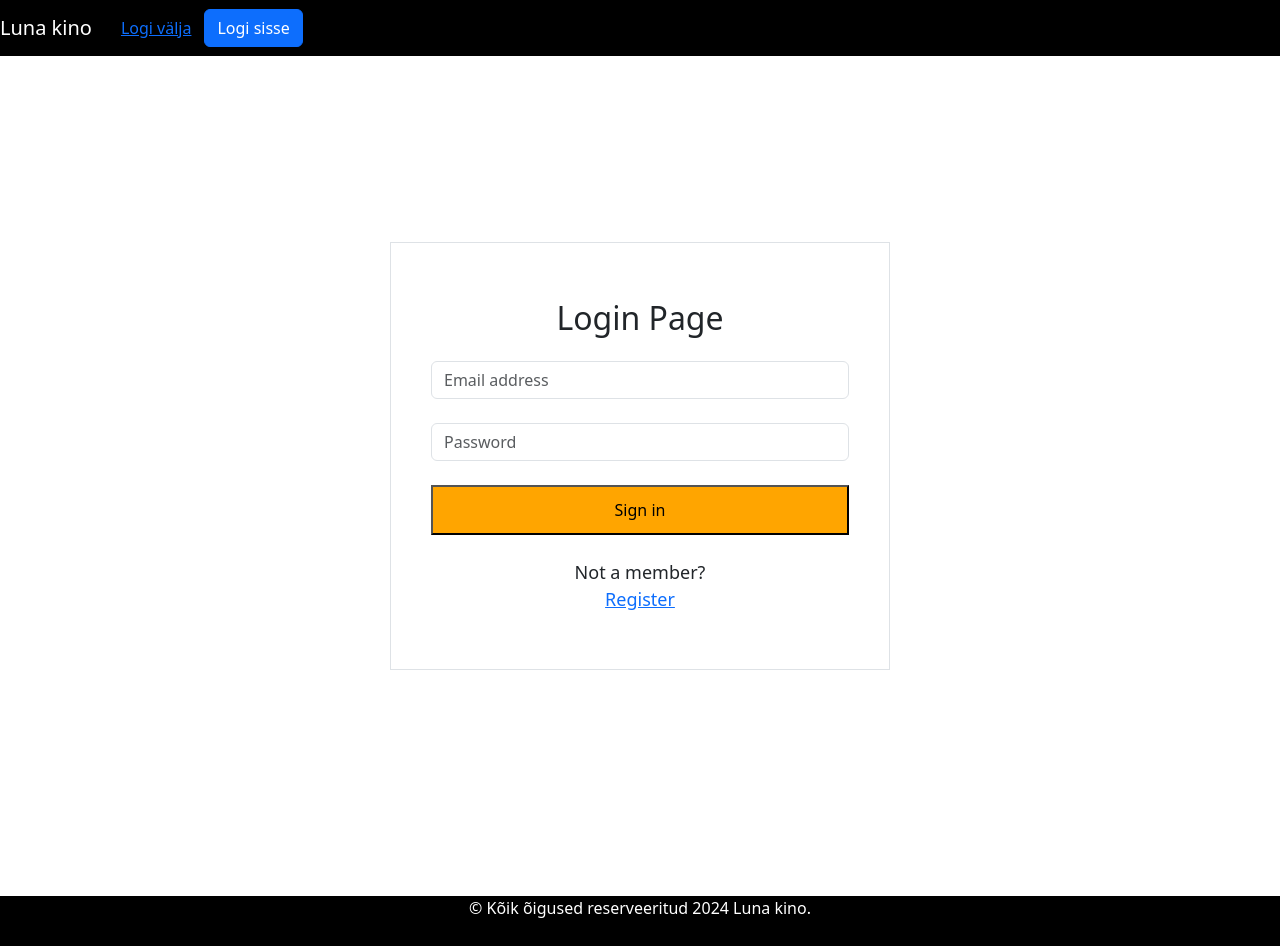
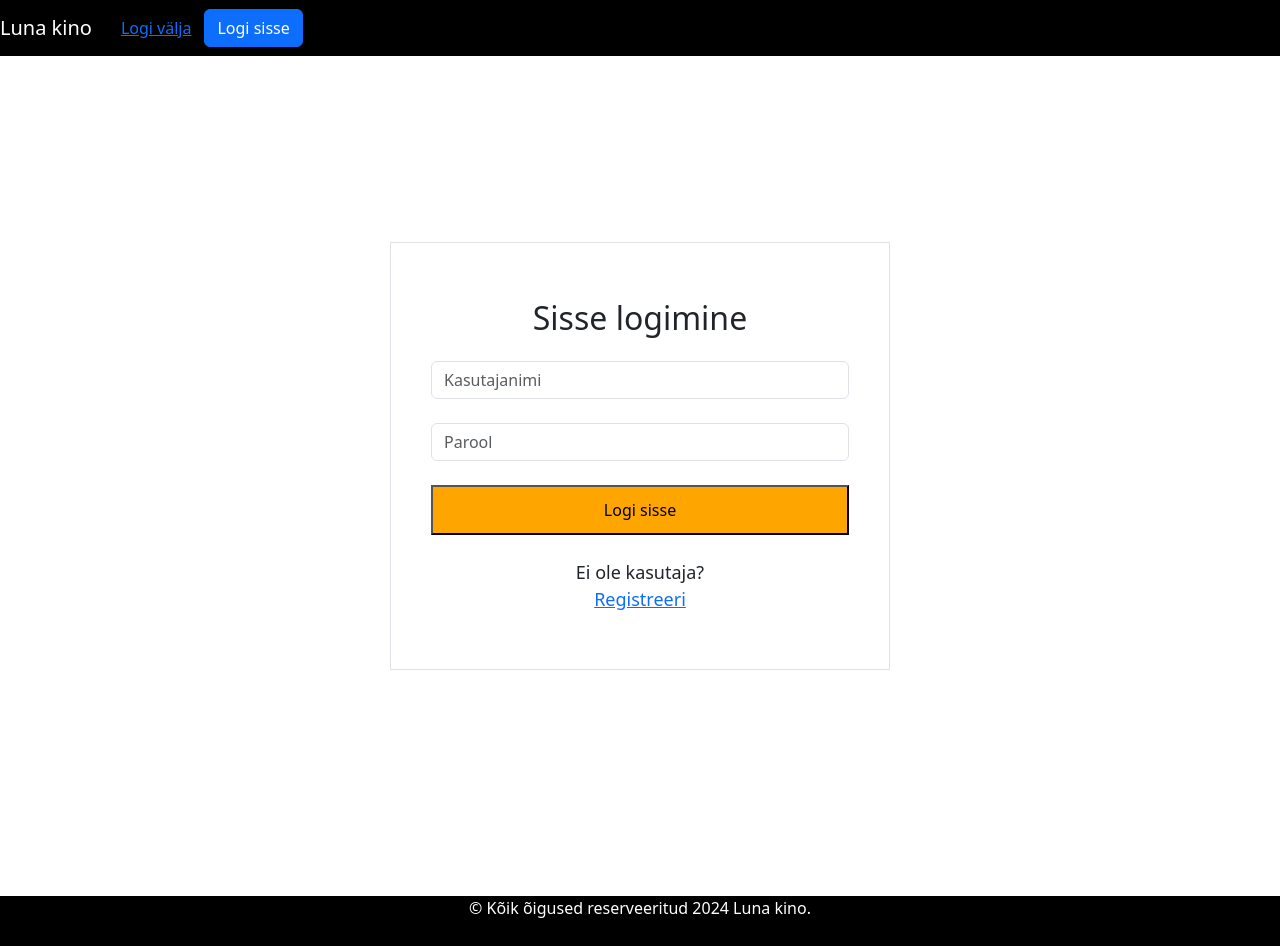
Before and after one commit to laurileppik/MovieRecommender, a React (Vite) app in the folder mrs-frontend/: page /login in a window 1280 px wide. Built offline with nearby package versions, Linux system fonts and the light colour scheme; no server answers.

Commit message:
refactoring

```diff
--- a/mrs-frontend/src/components/admin/AddMovieComponent.jsx
+++ b/mrs-frontend/src/components/admin/AddMovieComponent.jsx
@@ -63,10 +63,10 @@ const AddMovieComponent = () => {
 
     return (
         <div>
-            <h2>Add Movie</h2>
+            <h2>Lisa film</h2>
             <form onSubmit={handleSubmit}>
                 <div>
-                    <label>Name:</label>
+                    <label>Nimi:</label>
                     <input
                         type="text"
                         name="name"
@@ -86,7 +86,7 @@ const AddMovieComponent = () => {
                     )}
                 </div>
                 <div>
-                    <label>Minimum Age:</label>
+                    <label>Minimaalne vanus:</label>
                     <input
                         type="number"
                         name="minimumAge"
@@ -95,7 +95,7 @@ const AddMovieComponent = () => {
                         required
                     />
                 </div>
-                <button type="submit">Add Movie</button>
+                <button type="submit">Lisa film</button>
             </form>
         </div>
     );
--- a/mrs-frontend/src/components/admin/AddShowTimesComponent.jsx
+++ b/mrs-frontend/src/components/admin/AddShowTimesComponent.jsx
@@ -35,10 +35,10 @@ const AddShowTimesComponent = () => {
 
     return (
         <div>
-            <h2>Add Movie</h2>
+            <h2>Lisa seanss</h2>
             <form onSubmit={handleSubmit}>
                 <div>
-                    <label>Name:</label>
+                    <label>Nimi:</label>
                     <input
                         type="text"
                         name="name"
@@ -48,7 +48,7 @@ const AddShowTimesComponent = () => {
                     />
                 </div>
                 <div>
-                    <label>Start Time:</label>
+                    <label>Algusaeg:</label>
                     <input
                         type="datetime-local"
                         name="startTime"
@@ -58,7 +58,7 @@ const AddShowTimesComponent = () => {
                     />
                 </div>
                 <div>
-                    <label>Screen:</label>
+                    <label>Saal:</label>
                     <input
                         type="number"
                         name="screenId"
@@ -67,7 +67,7 @@ const AddShowTimesComponent = () => {
                         required
                     />
                 </div>
-                <button type="submit">Add Showtime</button>
+                <button type="submit">Lisa seanss</button>
             </form>
         </div>
     );
--- a/mrs-frontend/src/components/auth/LoginComponent.jsx
+++ b/mrs-frontend/src/components/auth/LoginComponent.jsx
@@ -16,7 +16,7 @@ function LoginPage() {
     const handleLogin = async () => {
         try {
             if (!userName || !password) {
-                setError('Please enter both username and password.');
+                setError('Palun sisesta nii kasutajanimi kui ka parool.');
                 return;
             }
 
@@ -28,8 +28,8 @@ function LoginPage() {
             localStorage.setItem('customerId', userId);
             history('/');
         } catch (error) {
-            console.error('Login failed:', error.response ? error.response.data : error.message);
-            setError('Invalid username or password.');
+            console.error('Sisselogimine ebaõnnestus: ', error.response ? error.response.data : error.message);
+            setError('Vale kasutajanimi või parool.');
         }
     };
 
@@ -37,13 +37,13 @@ function LoginPage() {
         <div className="d-flex justify-content-center align-items-center vh-100">
             <div className="border rounded-lg p-4" style={{ width: '500px', height: 'auto' }}>
                 <MDBContainer className="p-3">
-                    <h2 className="mb-4 text-center">Login Page</h2>
-                    <MDBInput wrapperClass='mb-4' placeholder='Email address' id='email' value={userName} type='email' onChange={(e) => setUsername(e.target.value)} />
-                    <MDBInput wrapperClass='mb-4' placeholder='Password' id='password' type='password' value={password} onChange={(e) => setPassword(e.target.value)} />
+                    <h2 className="mb-4 text-center">Sisse logimine</h2>
+                    <MDBInput wrapperClass='mb-4' placeholder='Kasutajanimi' id='email' value={userName} type='email' onChange={(e) => setUsername(e.target.value)} />
+                    <MDBInput wrapperClass='mb-4' placeholder='Parool' id='password' type='password' value={password} onChange={(e) => setPassword(e.target.value)} />
                     {error && <p className="text-danger">{error}</p>} {}
-                    <button className="mb-4 d-block btn-primary" style={{ height:'50px',width: '100%' }} onClick={handleLogin}>Sign in</button>
+                    <button className="mb-4 d-block btn-primary" style={{ height:'50px',width: '100%' }} onClick={handleLogin}>Logi sisse</button>
                     <div className="text-center">
-                        <p>Not a member? <a href="/signup" >Register</a></p>
+                        <p>Ei ole kasutaja? <a href="/signup" >Registreeri</a></p>
                     </div>
                 </MDBContainer>
             </div>
--- a/mrs-frontend/src/components/auth/SignUpComponent.jsx
+++ b/mrs-frontend/src/components/auth/SignUpComponent.jsx
@@ -20,12 +20,12 @@ function SignupComponent() {
     const handleSignup = async () => {
         try {
             if (!firstName || !lastName ||!username || !password || !confirmPassword || !birthDate) {
-                setError('Please fill in all fields.');
+                setError('Palun täida kõik väljad.');
                 return;
             }
 
             if (password !== confirmPassword) {
-                throw new Error("Passwords do not match");
+                throw new Error("Paroolid ei ole samad");
             }
 
             const response = await axios.post('http://localhost:8080/auth/signup', {
@@ -38,7 +38,7 @@ function SignupComponent() {
             });
             history('/login');
         } catch (error) {
-            console.error('Signup failed:', error.response ? error.response.data : error.message);
+            console.error('Registreerimine ebaõnnestus: ', error.response ? error.response.data : error.message);
             setError(error.response ? error.response.data : error.message);
         }
     };
@@ -47,17 +47,17 @@ function SignupComponent() {
         <div className="d-flex justify-content-center align-items-center vh-100">
             <div className="border rounded-lg p-4" style={{width: '600px', height: 'auto'}}>
                 <MDBContainer className="p-3">
-                    <h2 className="mb-4 text-center">Sign Up Page</h2>
+                    <h2 className="mb-4 text-center">Registeerimine</h2>
                     {error && <p className="text-danger">{error}</p>}
-                    <MDBInput wrapperClass='mb-3' id='firstName' placeholder={"First Name"} value={firstName} type='text'
+                    <MDBInput wrapperClass='mb-3' id='firstName' placeholder={"Eesnimi"} value={firstName} type='text'
                                 onChange={(e) => setFirstName(e.target.value)}/>
-                    <MDBInput wrapperClass='mb-3' id='lastName' placeholder={"Last Name"} value={lastName} type='text'
+                    <MDBInput wrapperClass='mb-3' id='lastName' placeholder={"Perenimi"} value={lastName} type='text'
                                 onChange={(e) => setLastName(e.target.value)}/>
-                    <MDBInput wrapperClass='mb-3' placeholder='Username' id='userName' value={username} type='userName'
+                    <MDBInput wrapperClass='mb-3' placeholder='Username' id='Kasutajanimi' value={username} type='userName'
                               onChange={(e) => setUsername(e.target.value)}/>
-                    <MDBInput wrapperClass='mb-3' placeholder='Password' id='password' type='password' value={password}
+                    <MDBInput wrapperClass='mb-3' placeholder='Password' id='Salasõna' type='password' value={password}
                               onChange={(e) => setPassword(e.target.value)}/>
-                    <MDBInput wrapperClass='mb-3' placeholder='Confirm Password' id='confirmPassword' type='password'
+                    <MDBInput wrapperClass='mb-3' placeholder='Salasõna uuesti' id='confirmPassword' type='password'
                               value={confirmPassword}
                               onChange={(e) => setConfirmPassword(e.target.value)}/>
 
@@ -67,11 +67,11 @@ function SignupComponent() {
                               onChange={(e) => setbirthDate(e.target.value)}/>
                     <button className="mb-4 d-block mx-auto fixed-action-btn btn-primary"
                             style={{height: '40px', width: '100%'}}
-                            onClick={handleSignup}>Sign Up
+                            onClick={handleSignup}>Registreeri
                     </button>
 
                     <div className="text-center">
-                        <p>Already Registered? <a href="/login">Login</a></p>
+                        <p>Juba registreeritud? <a href="/login">Logi sisse</a></p>
                     </div>
 
                 </MDBContainer>
```
